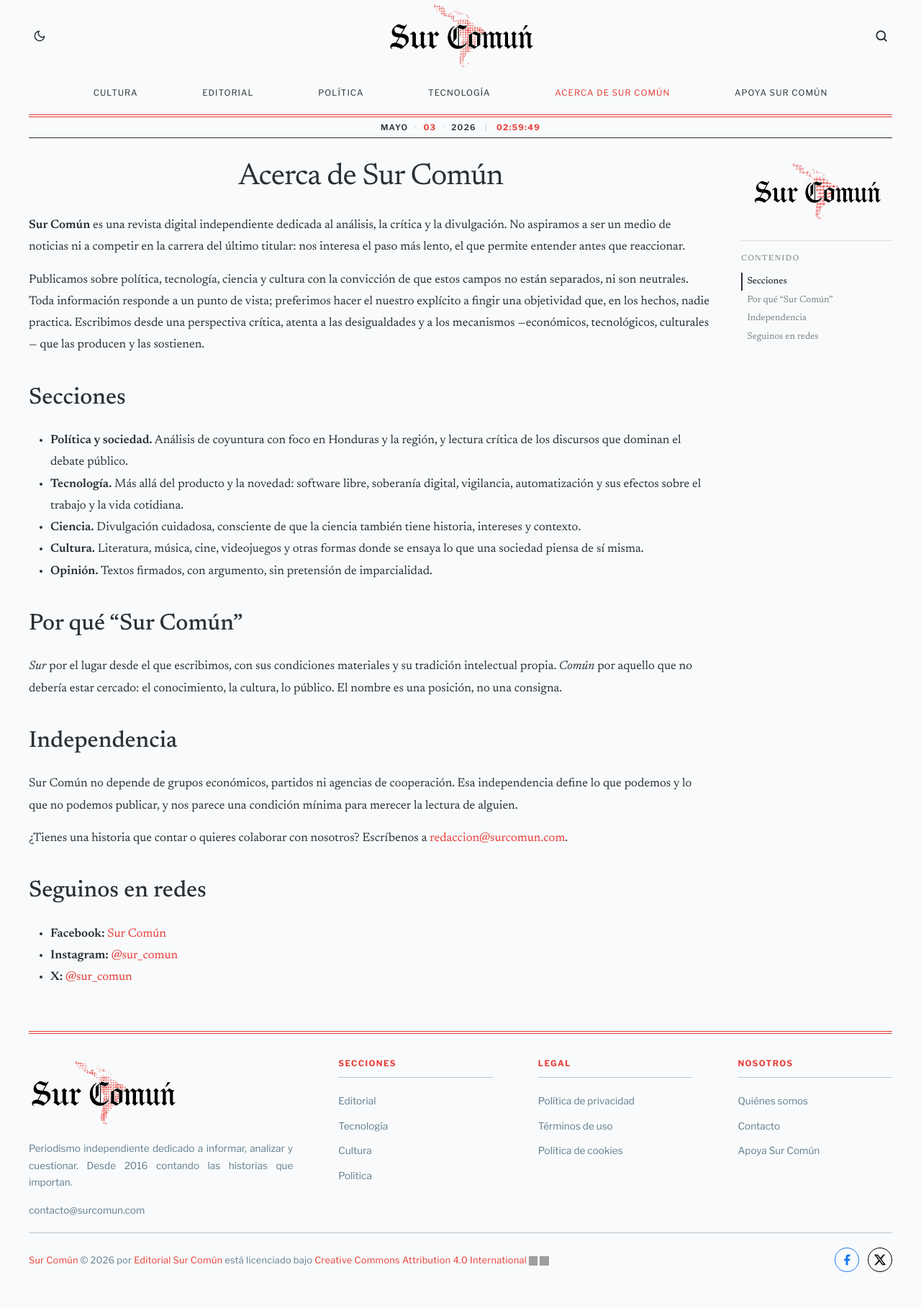
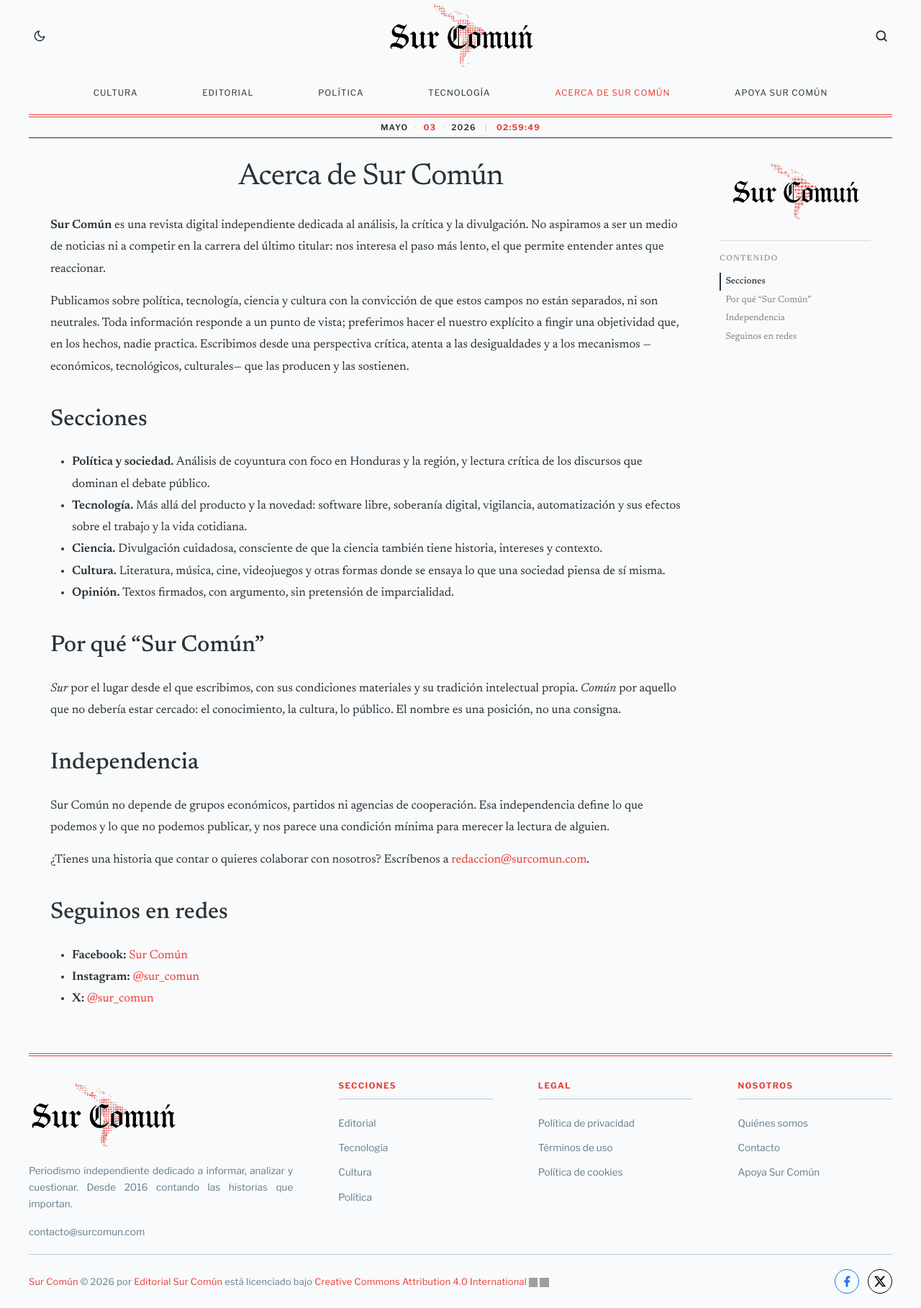
Before and after one commit to camilo78/surcomun.github.io, a Jekyll site: the page built from about.md, in a window 1280 px wide. Shown: the whole page at 72% size. Built offline with Jekyll 4.4.1, drawn with Linux system fonts in a browser that asks for light colours; some web fonts are replaced; before the commit the page ends 1788 px from its top, so only the background shows below that; grey boxes are pictures that could not be loaded.

Commit message:
Ajustar estilos de diseño en la tabla de contenido para mejorar la responsividad y la presentación en dispositivos móviles.

```diff
--- a/_layouts/page-with-toc.html
+++ b/_layouts/page-with-toc.html
@@ -6,6 +6,7 @@
   display: flex;
   gap: 2.5rem;
   align-items: flex-start;
+  padding: 0 1.875rem;
 }
 
 .toc-layout-main {
@@ -82,18 +83,14 @@
 }
 
 @media (max-width: 860px) {
+  .toc-sidebar {
+    display: none;
+  }
+}
+
+@media (max-width: 768px) {
   .toc-layout {
-    flex-direction: column;
-  }
-
-  .toc-sidebar {
-    position: static;
-    width: 100%;
-    border: 1px solid;
-    border-radius: 6px;
-    padding: 1rem 1.2rem;
-    opacity: 0.9;
-    order: -1;
+    padding: 0;
   }
 }
 </style>
```
